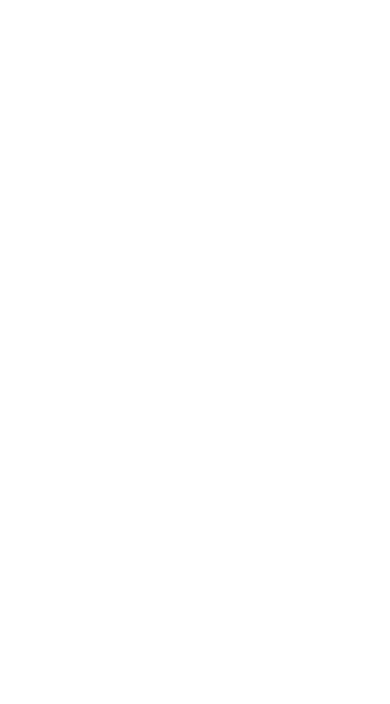
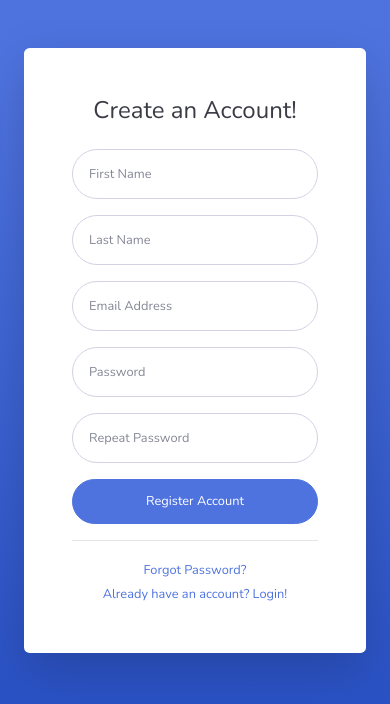
Before and after one commit to ptt0610/CITS5505-Group-6-_-Smart-Expense-Tracker-Analyzer, a Flask app: page /signup in a window 390 px wide. Before the commit the part shown is empty. Shown: the top 704 px of the page. Run offline with Flask 3, Linux system fonts and the light colour scheme; some libraries are stand-ins or nearby versions.

Commit message:
Add files via upload
Implement signup.html code

```diff
--- a/templates/signup.html
+++ b/templates/signup.html
@@ -1 +1,95 @@
-<!--Signup/registration page implementation go here-->
+<!DOCTYPE html>
+<html lang="en">
+
+<head>
+
+    <meta charset="utf-8">
+    <meta http-equiv="X-UA-Compatible" content="IE=edge">
+    <meta name="viewport" content="width=device-width, initial-scale=1, shrink-to-fit=no">
+    <meta name="description" content="">
+    <meta name="author" content="">
+
+    <title>SB Admin 2 - Register</title>
+
+    <!-- Custom fonts for this template-->
+    <link href="../static/vendor/fontawesome-free/css/all.min.css" rel="stylesheet" type="text/css">
+    <link
+        href="https://fonts.googleapis.com/css?family=Nunito:200,200i,300,300i,400,400i,600,600i,700,700i,800,800i,900,900i"
+        rel="stylesheet">
+
+    <!-- Custom styles for this template-->
+    <link href="../static/css/sb-admin-2.min.css" rel="stylesheet">
+
+</head>
+
+<body class="bg-gradient-primary">
+
+    <div class="container">
+
+        <div class="card o-hidden border-0 shadow-lg my-5">
+            <div class="card-body p-0">
+                <!-- Nested Row within Card Body -->
+                <div class="row">
+                    <div class="col-lg-5 d-none d-lg-block bg-register-image"></div>
+                    <div class="col-lg-7">
+                        <div class="p-5">
+                            <div class="text-center">
+                                <h1 class="h4 text-gray-900 mb-4">Create an Account!</h1>
+                            </div>
+                            <form class="user">
+                                <div class="form-group row">
+                                    <div class="col-sm-6 mb-3 mb-sm-0">
+                                        <input type="text" class="form-control form-control-user" id="exampleFirstName"
+                                            placeholder="First Name">
+                                    </div>
+                                    <div class="col-sm-6">
+                                        <input type="text" class="form-control form-control-user" id="exampleLastName"
+                                            placeholder="Last Name">
+                                    </div>
+                                </div>
+                                <div class="form-group">
+                                    <input type="email" class="form-control form-control-user" id="exampleInputEmail"
+                                        placeholder="Email Address">
+                                </div>
+                                <div class="form-group row">
+                                    <div class="col-sm-6 mb-3 mb-sm-0">
+                                        <input type="password" class="form-control form-control-user"
+                                            id="exampleInputPassword" placeholder="Password">
+                                    </div>
+                                    <div class="col-sm-6">
+                                        <input type="password" class="form-control form-control-user"
+                                            id="exampleRepeatPassword" placeholder="Repeat Password">
+                                    </div>
+                                </div>
+                                <a href="login.html" class="btn btn-primary btn-user btn-block">
+                                    Register Account
+                                </a>
+                            </form>
+                            <hr>
+                            <div class="text-center">
+                                <a class="small" href="forgot_password.html">Forgot Password?</a>
+                            </div>
+                            <div class="text-center">
+                                <a class="small" href="login.html">Already have an account? Login!</a>
+                            </div>
+                        </div>
+                    </div>
+                </div>
+            </div>
+        </div>
+
+    </div>
+
+    <!-- Bootstrap core JavaScript-->
+    <script src="../static/vendor/jquery/jquery.min.js"></script>
+    <script src="../static/vendor/bootstrap/js/bootstrap.bundle.min.js"></script>
+
+    <!-- Core plugin JavaScript-->
+    <script src="../static/vendor/jquery-easing/jquery.easing.min.js"></script>
+
+    <!-- Custom scripts for all pages-->
+    <script src="../static/js/sb-admin-2.min.js"></script>
+
+</body>
+
+</html>
```
